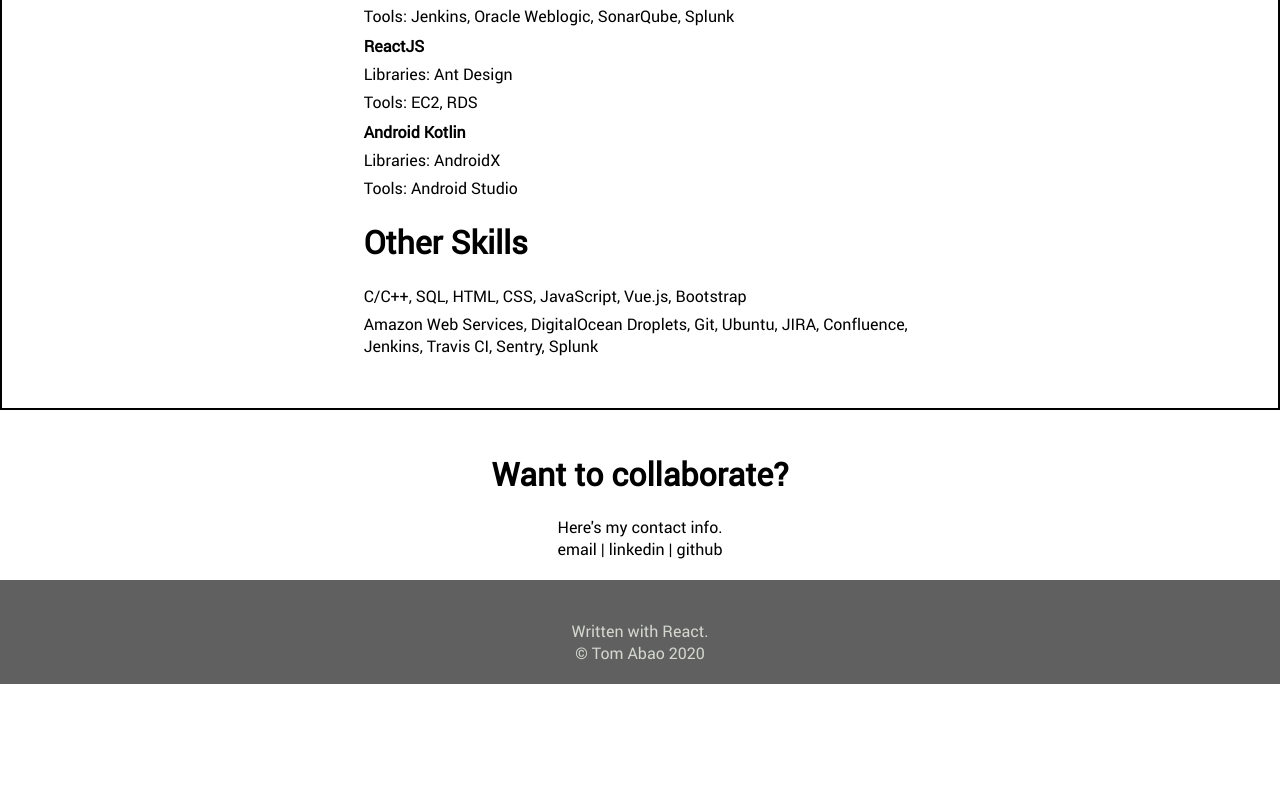
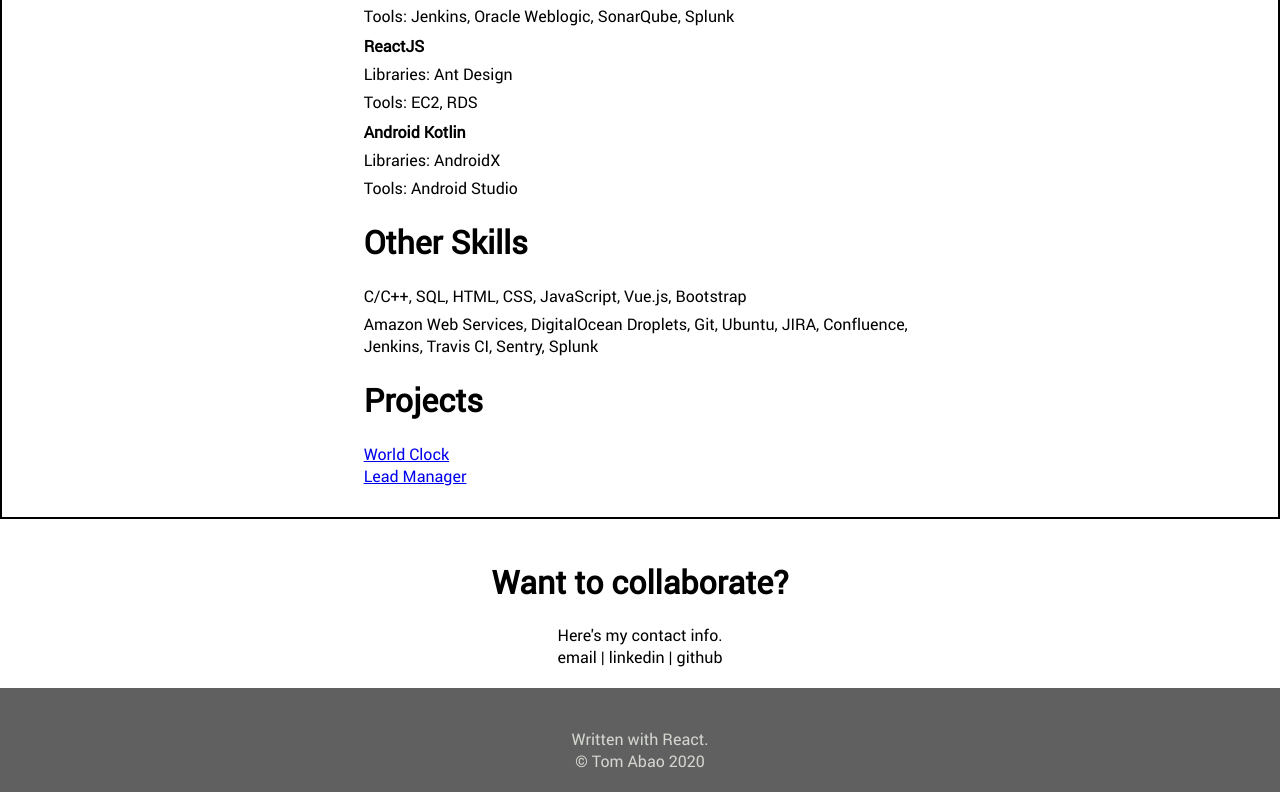
Before and after one commit to kormin/react-portfolio, a React (Create React App) app: page / in a window 1280 px wide. Shown: the part 995-1787 px from the top of the page. Before the commit the page ends 1679 px from the top, so only its background shows below. Built offline with nearby package versions, Linux system fonts and the light colour scheme.

Commit message:
add projects

```diff
--- a/src/components/Work.js
+++ b/src/components/Work.js
@@ -62,9 +62,11 @@
               </div>
               <div className="projects-content">
                 {items.projects.content.map((item, i) =>
-                  <p key={i}>
-                    {item}
-                  </p>
+                  <div>
+                    <a href={item.link} key={i}>
+                      {item.title}
+                    </a>
+                  </div>
                 )}
               </div>
             </div>
--- a/src/constants/work.js
+++ b/src/constants/work.js
@@ -36,9 +36,16 @@
     ]
   },
   projects: {
-    title: '',
+    title: 'Projects',
     content: [
-      ''
+      {
+        title: 'World Clock',
+        link: 'https://tabao-fs.github.io/worldclock/'
+      },
+      {
+        title: 'Lead Manager',
+        link: 'https://stormy-ridge-96978.herokuapp.com/'
+      }
     ]
   }
 };
```
